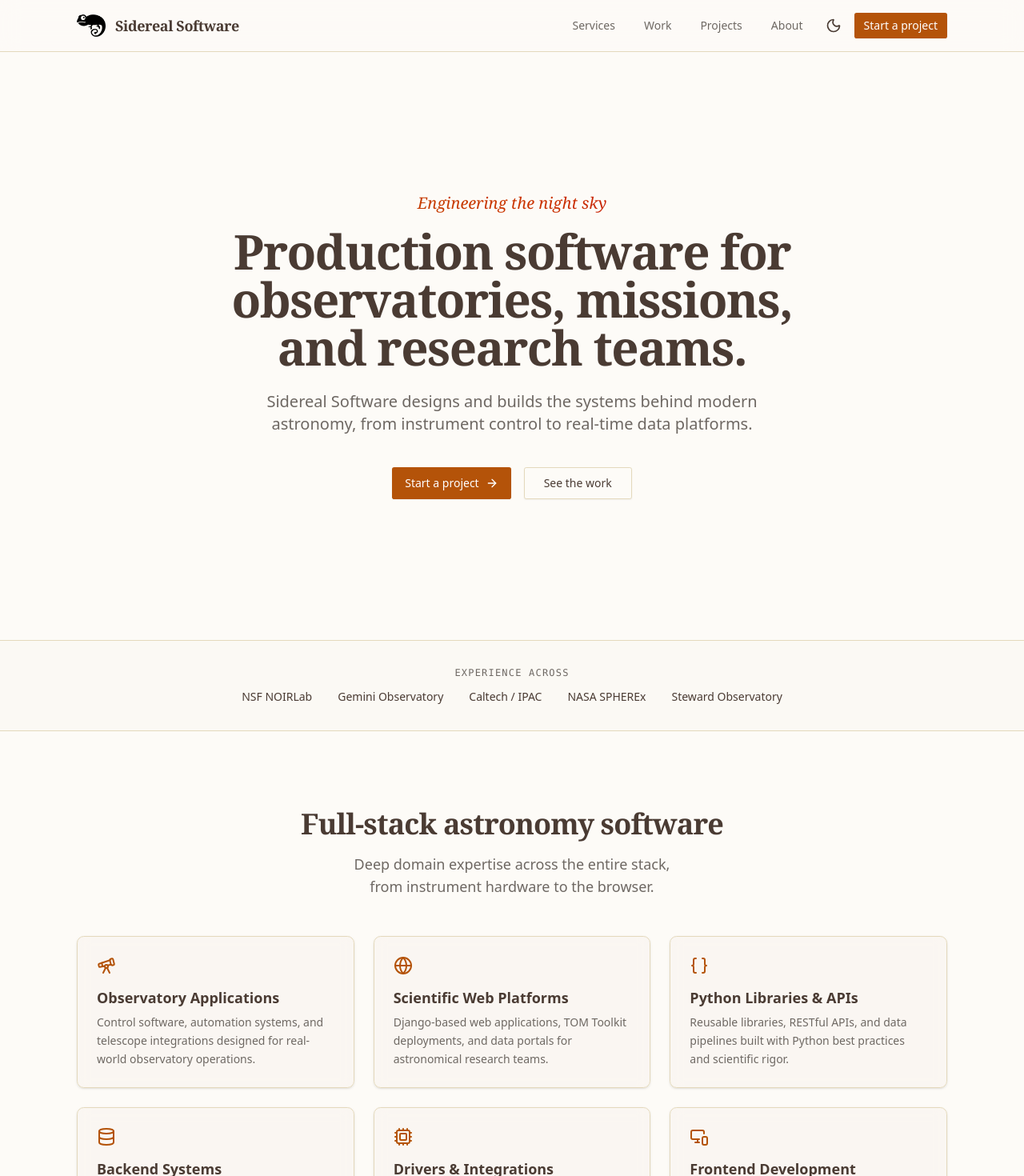
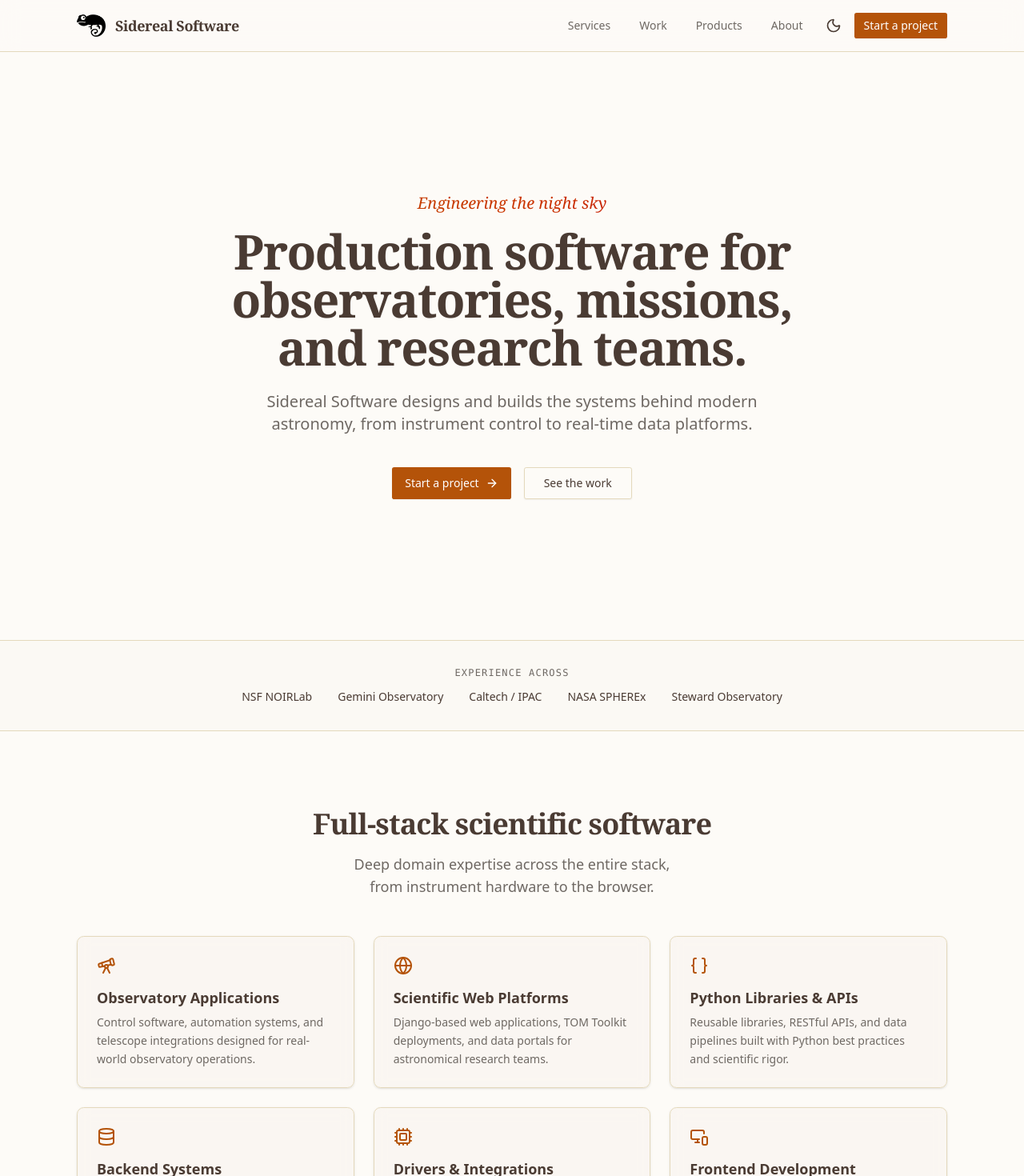
Before and after one commit to sidereal-software/sidereal-software.github.io, a React (Vite) app: page / in a window 1280 px wide. Shown: the top 1470 px of the page at 80% size. Built offline with nearby package versions, Linux system fonts and the light colour scheme.

Commit message:
feat(site): broaden services headline and clarify products nav label

```diff
--- a/src/components/sections/services.tsx
+++ b/src/components/sections/services.tsx
@@ -95,7 +95,7 @@ export function Services() {
     <section id="services" className="scroll-mt-16 py-24">
       <div className="mx-auto max-w-6xl px-4 sm:px-6 lg:px-8">
         <SectionHeading
-          title="Full-stack astronomy software"
+          title="Full-stack scientific software"
           description="Deep domain expertise across the entire stack, from instrument hardware to the browser."
         />
         <div className="mb-16 grid grid-cols-1 gap-6 md:grid-cols-2 lg:grid-cols-3">
--- a/src/components/site-header.tsx
+++ b/src/components/site-header.tsx
@@ -15,7 +15,7 @@ import {
 const navLinks = [
   { href: '#services', label: 'Services' },
   { href: '#work', label: 'Work' },
-  { href: '#projects', label: 'Projects' },
+  { href: '#projects', label: 'Products' },
   { href: '#about', label: 'About' },
 ]
 
```
Also changed, not shown: 1 other file (tests, documents, lock files or other folders).
